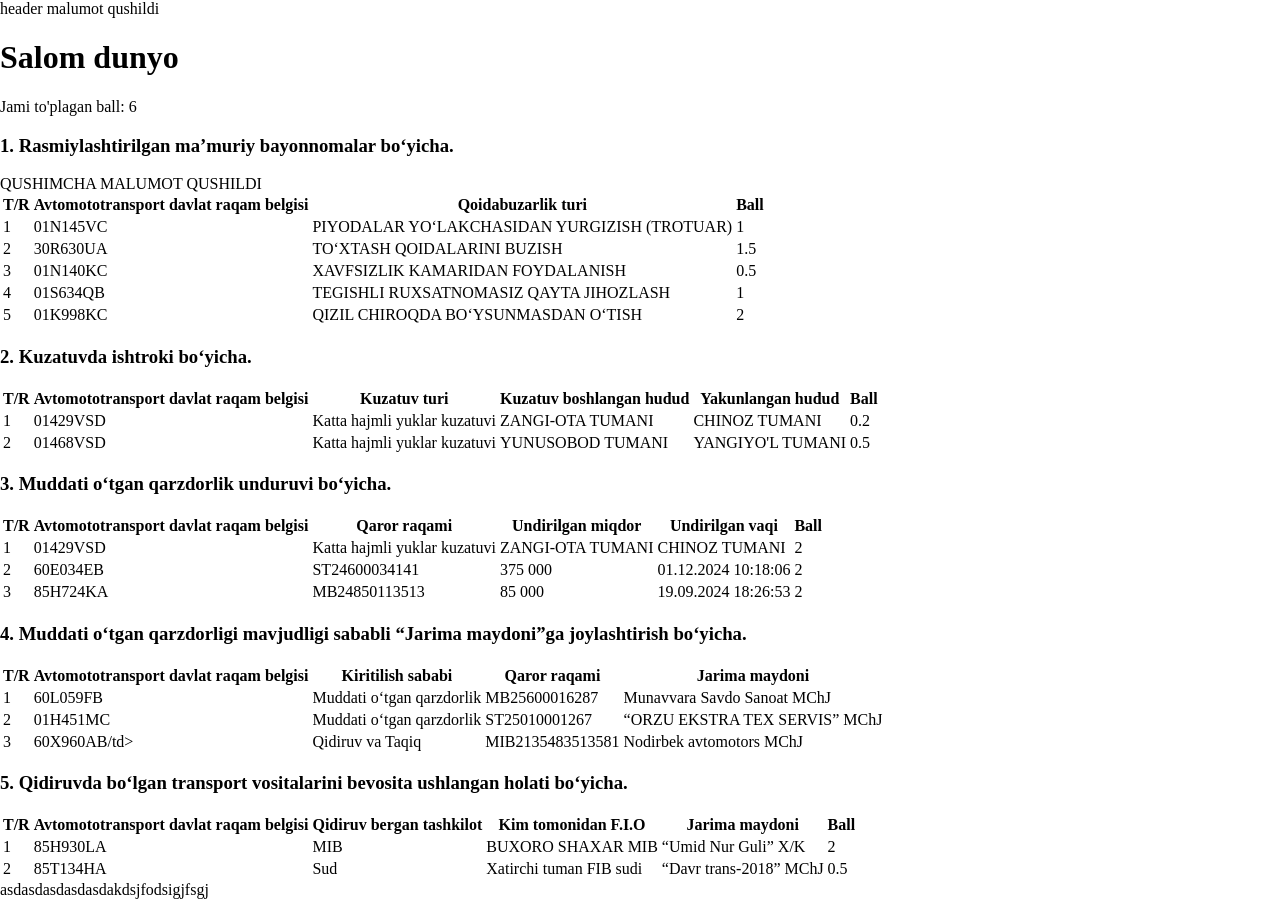
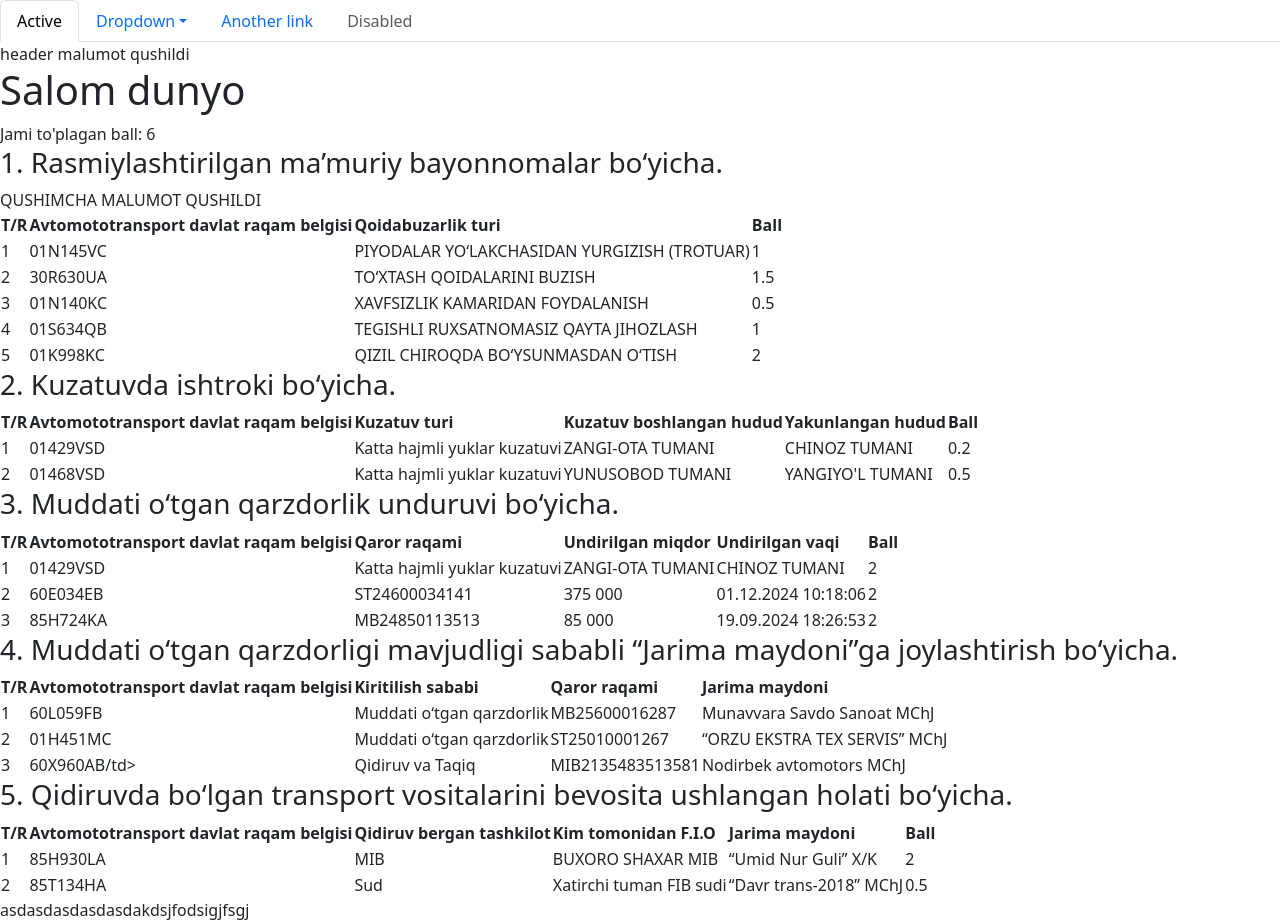
Before and after one commit to XasanX/Github-darslik, a plain HTML site: page index.html in a window 1280 px wide. Before the commit the page ends 899 px from the top, so only its background shows below. Drawn offline with nearby package versions, Linux system fonts and the light colour scheme.

Commit message:
bootstrap navigation qushildi

```diff
--- a/index.html
+++ b/index.html
@@ -5,9 +5,72 @@
     <meta name="viewport" content="width=device-width, initial-scale=1.0">
     <title>Document</title>
     <link rel="stylesheet" href="main.css">
+    <link href="https://cdn.jsdelivr.net/npm/bootstrap@5.3.3/dist/css/bootstrap.min.css" rel="stylesheet" integrity="sha384-QWTKZyjpPEjISv5WaRU9OFeRpok6YctnYmDr5pNlyT2bRjXh0JMhjY6hW+ALEwIH" crossorigin="anonymous">
+<script src="https://cdn.jsdelivr.net/npm/bootstrap@5.3.3/dist/js/bootstrap.bundle.min.js" integrity="sha384-YvpcrYf0tY3lHB60NNkmXc5s9fDVZLESaAA55NDzOxhy9GkcIdslK1eN7N6jIeHz" crossorigin="anonymous"></script>
 </head>
 <body>
   <header>
+    <!-- Nav tabs -->
+    <ul
+      class="nav nav-tabs"
+      id="navId"
+      role="tablist"
+    >
+      <li class="nav-item">
+        <a
+          href="#tab1Id"
+          class="nav-link active"
+          data-bs-toggle="tab"
+          aria-current="page"
+          >Active</a
+        >
+      </li>
+      <li class="nav-item dropdown">
+        <a
+          class="nav-link dropdown-toggle"
+          data-bs-toggle="dropdown"
+          href="#"
+          role="button"
+          aria-haspopup="true"
+          aria-expanded="false"
+          >Dropdown</a
+        >
+        <div class="dropdown-menu">
+          <a class="dropdown-item" href="#tab2Id">Action</a>
+          <a class="dropdown-item" href="#tab3Id">Another action</a>
+          <div class="dropdown-divider"></div>
+          <a class="dropdown-item" href="#tab4Id">Action</a>
+        </div>
+      </li>
+      <li class="nav-item" role="presentation">
+        <a href="#tab5Id" class="nav-link" data-bs-toggle="tab"
+          >Another link</a
+        >
+      </li>
+      <li class="nav-item" role="presentation">
+        <a href="#" class="nav-link disabled" data-bs-toggle="tab"
+          >Disabled</a
+        >
+      </li>
+    </ul>
+
+    <!-- Tab panes -->
+    <div class="tab-content" id="myTabContent">
+      <div class="tab-pane fade show active" id="tab1Id" role="tabpanel">
+
+      </div>
+      <div class="tab-pane fade" id="tab2Id" role="tabpanel"></div>
+      <div class="tab-pane fade" id="tab3Id" role="tabpanel"></div>
+      <div class="tab-pane fade" id="tab4Id" role="tabpanel"></div>
+      <div class="tab-pane fade" id="tab5Id" role="tabpanel"></div>
+    </div>
+
+    <!-- (Optional) - Place this js code after initializing bootstrap.min.js or bootstrap.bundle.min.js -->
+    <script>
+      var triggerEl = document.querySelector("#navId a");
+      bootstrap.Tab.getInstance(triggerEl).show(); // Select tab by name
+    </script>
+
     header malumot qushildi
   </header>
     <h1>Salom dunyo</h1>
```
